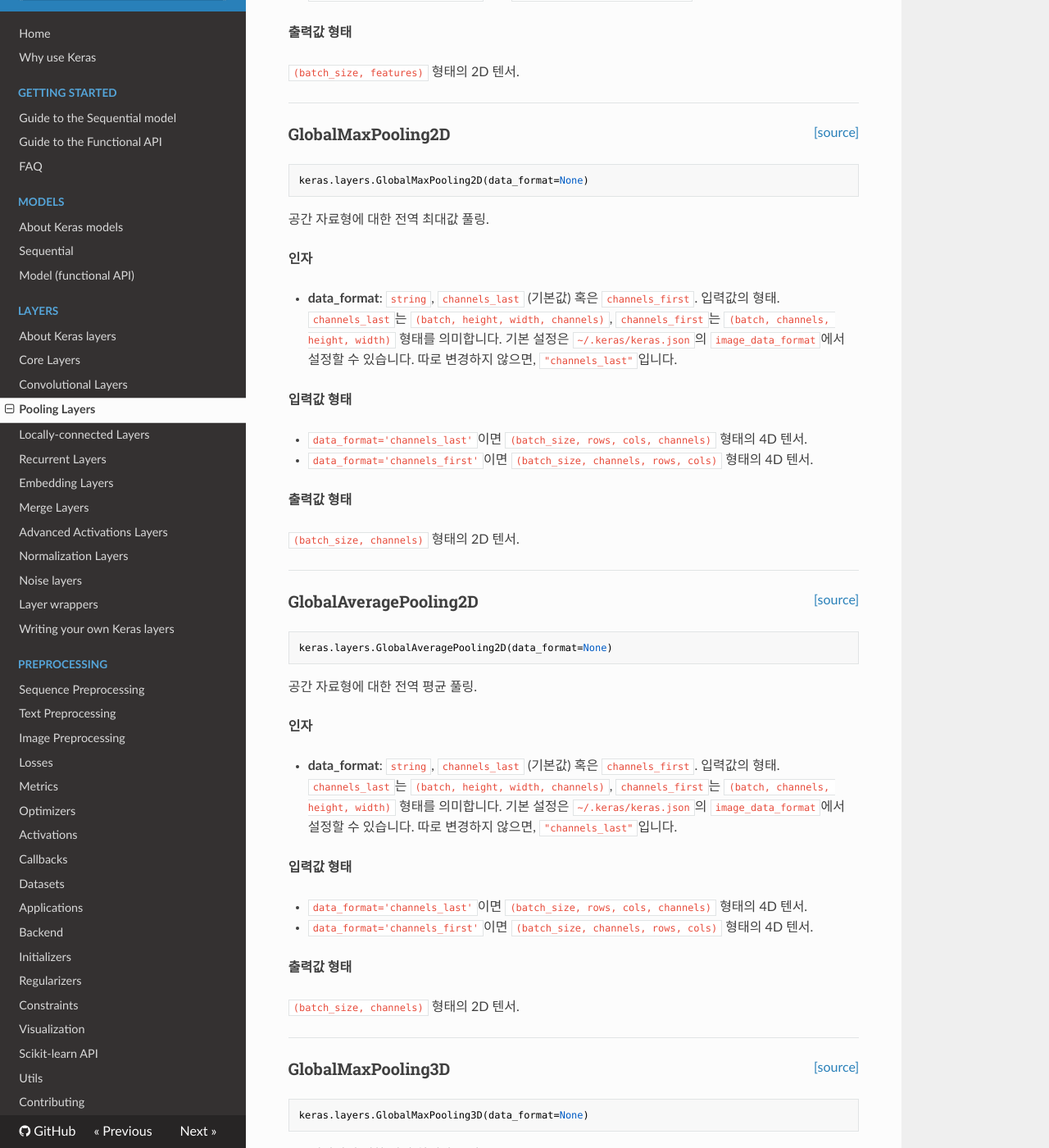
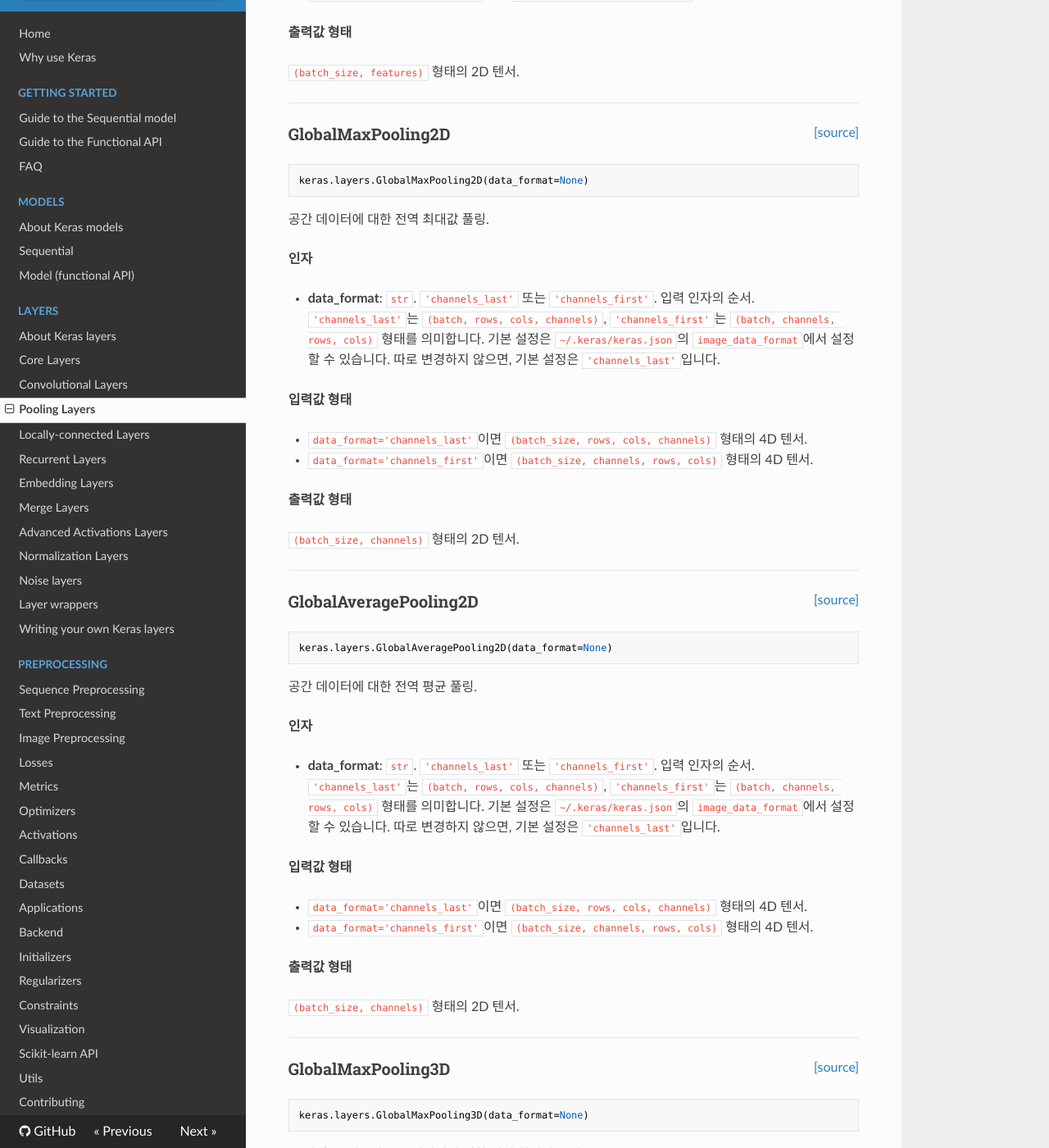
Before and after one commit to keras-team/keras-docs-ko, an MkDocs documentation site: the page built from sources/layers/pooling.md, in a window 1280 px wide and 1400 px high, scrolled down 5500 px. Shown: the whole window at 82% size. Built offline with MkDocs 1.6.1, drawn with Linux system fonts in a browser that asks for light colours; nearby versions of some CDN libraries; some of the changed text lies outside the part shown.

Commit message:
Update pooling.md

````diff
--- a/sources/layers/pooling.md
+++ b/sources/layers/pooling.md
@@ -227,7 +227,7 @@ __출력값 형태__
 keras.layers.AveragePooling3D(pool_size=(2, 2, 2), strides=None, padding='valid', data_format=None)
 ```
 
-(공간 혹은 시공간) 3D 자료형에 대한 평균 풀링.
+(공간 혹은 시공간) 3D 데이터에 대한 평균 풀링.
 
 __인자__
 
@@ -274,14 +274,14 @@ __출력값 형태__
 keras.layers.GlobalMaxPooling1D(data_format='channels_last')
 ```
 
-시계열 자료형에 대한 전역 최대값 풀링.
+시계열 데이터에 대한 전역 최대값 풀링.
 
 __인자__
 
-- __data_format__: `string`,
-    `channels_last` (기본값) 혹은 `channels_first`.
+- __data_format__: `str`.
+    `'channels_last'`(기본값) 또는 `'channels_first'`.
     입력값의 형태.
-    `channels_last`는 `(batch, steps, features)`, `channels_first`는
+    `'channels_last'`는 `(batch, steps, features)`, `'channels_first'`는
     `(batch, features, steps)` 형태를 의미합니다.
 
 __입력값 형태__
@@ -307,14 +307,14 @@ __출력값 형태__
 keras.layers.GlobalAveragePooling1D(data_format='channels_last')
 ```
 
-Global average pooling operation for temporal data.
+시계열 데이터에 대한 전역 평균 풀링.
 
 __인자__
 
-- __data_format__: `string`,
-    `channels_last` (기본값) 혹은 `channels_first`.
+- __data_format__: `str`.
+    `'channels_last'`(기본값) 또는 `'channels_first'`.
     입력값의 형태.
-    `channels_last`는 `(batch, steps, features)`, `channels_first`는
+    `'channels_last'`는 `(batch, steps, features)`, `'channels_first'`는
     `(batch, features, steps)` 형태를 의미합니다.
 
 __입력값 형태__
@@ -340,17 +340,18 @@ __출력값 형태__
 keras.layers.GlobalMaxPooling2D(data_format=None)
 ```
 
-공간 자료형에 대한 전역 최대값 풀링.
+공간 데이터에 대한 전역 최대값 풀링.
 
 __인자__
 
-- __data_format__: `string`,
-    `channels_last` (기본값) 혹은 `channels_first`.
-    입력값의 형태.
-    `channels_last`는 `(batch, height, width, channels)`, `channels_first`는
-    `(batch, channels, height, width)` 형태를 의미합니다.
-    기본 설정은 `~/.keras/keras.json`의 `image_data_format`에서 설정할 수 있습니다.
-    따로 변경하지 않으면, `"channels_last"`입니다.
+- __data_format__: `str`.
+    `'channels_last'` 또는 `'channels_first'`.
+    입력 인자의 순서.
+    `'channels_last'`는 `(batch, rows, cols, channels)`, `'channels_first'`는
+    `(batch, channels, rows, cols)` 형태를 의미합니다.
+    기본 설정은 `~/.keras/keras.json`의
+    `image_data_format`에서 설정할 수 있습니다.
+    따로 변경하지 않으면, 기본 설정은 `'channels_last'`입니다.
 
 __입력값 형태__
 
@@ -375,17 +376,18 @@ __출력값 형태__
 keras.layers.GlobalAveragePooling2D(data_format=None)
 ```
 
-공간 자료형에 대한 전역 평균 풀링.
+공간 데이터에 대한 전역 평균 풀링.
 
 __인자__
 
-- __data_format__: `string`,
-    `channels_last` (기본값) 혹은 `channels_first`.
-    입력값의 형태.
-    `channels_last`는 `(batch, height, width, channels)`, `channels_first`는
-    `(batch, channels, height, width)` 형태를 의미합니다.
-    기본 설정은 `~/.keras/keras.json`의 `image_data_format`에서 설정할 수 있습니다.
-    따로 변경하지 않으면, `"channels_last"`입니다.
+- __data_format__: `str`.
+    `'channels_last'` 또는 `'channels_first'`.
+    입력 인자의 순서.
+    `'channels_last'`는 `(batch, rows, cols, channels)`, `'channels_first'`는
+    `(batch, channels, rows, cols)` 형태를 의미합니다.
+    기본 설정은 `~/.keras/keras.json`의
+    `image_data_format`에서 설정할 수 있습니다.
+    따로 변경하지 않으면, 기본 설정은 `'channels_last'`입니다.
 
 __입력값 형태__
 
@@ -410,17 +412,20 @@ __출력값 형태__
 keras.layers.GlobalMaxPooling3D(data_format=None)
 ```
 
-3D 데이터에 대한 전역 최대값 풀링
+(공간 혹은 시공간) 3D 데이터에 대한 전역 최대값 풀링
 
 __인자__
 
-- __data_format__: `string`,
-    `channels_last` (기본값) 혹은 `channels_first`.
-    입력값의 형태. `channels_last`는
-    `(batch, spatial_dim1, spatial_dim2, spatial_dim3, channels)`, `channels_first`는
-    `(batch, channels, spatial_dim1, spatial_dim2, spatial_dim3)` 형태를 의미합니다.
-    기본 설정은 `~/.keras/keras.json`의 `image_data_format`에서 설정할 수 있습니다.
-    따로 변경하지 않으면, `"channels_last"`입니다.
+- __data_format__: `str`.
+    `'channels_last'` 또는 `'channels_first'`.
+    입력 인자의 순서. `'channels_last'`는
+    `(batch, spatial_dim1, spatial_dim2, spatial_dim3, channels)`
+    , `'channels_first'`는
+    `(batch, channels, spatial_dim1, spatial_dim2, spatial_dim3)`
+    형태를 의미합니다.
+    기본 설정은 `~/.keras/keras.json`의
+    `image_data_format`에서 설정할 수 있습니다.
+    따로 변경하지 않으면, 기본 설정은 `'channels_last'`입니다.
 
 __입력값 형태__
 
@@ -445,18 +450,20 @@ __출력값 형태__
 keras.layers.GlobalAveragePooling3D(data_format=None)
 ```
 
-3D 자료형에 대한 전역 평균 풀링
+(공간 혹은 시공간) 3D 데이터에 대한 전역 평균 풀링
 
 __인자__
 
-- __data_format__: `string`,
-    `channels_last` (기본값) 혹은 `channels_first`.
-    입력값의 형태. `channels_last`는
-    `(batch, spatial_dim1, spatial_dim2, spatial_dim3, channels)`,
-    `channels_first`는 `(batch, channels, spatial_dim1, spatial_dim2, spatial_dim3)`
+- __data_format__: `str`.
+    `'channels_last'` 또는 `'channels_first'`.
+    입력 인자의 순서. `'channels_last'`는
+    `(batch, spatial_dim1, spatial_dim2, spatial_dim3, channels)`
+    , `'channels_first'`는
+    `(batch, channels, spatial_dim1, spatial_dim2, spatial_dim3)`
     형태를 의미합니다.
-    기본 설정은 `~/.keras/keras.json`의 `image_data_format`에서 설정할 수 있습니다.
-    따로 변경하지 않으면, `"channels_last"`입니다.
+    기본 설정은 `~/.keras/keras.json`의
+    `image_data_format`에서 설정할 수 있습니다.
+    따로 변경하지 않으면, 기본 설정은 `'channels_last'`입니다.
 
 __입력값 형태__
 
````
